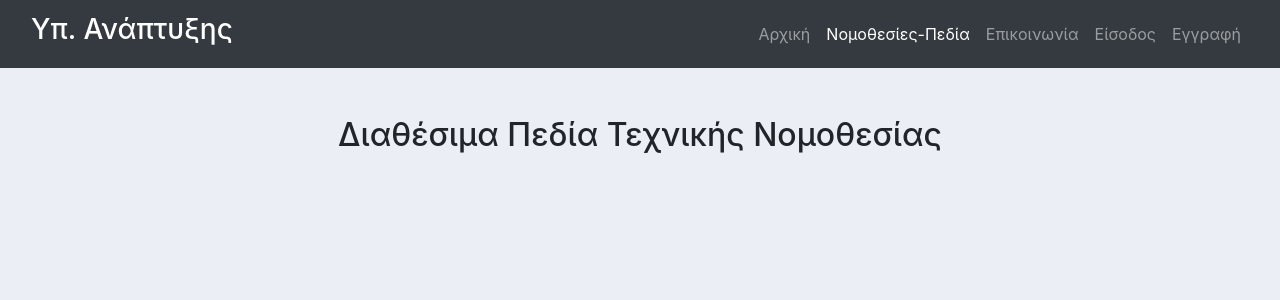
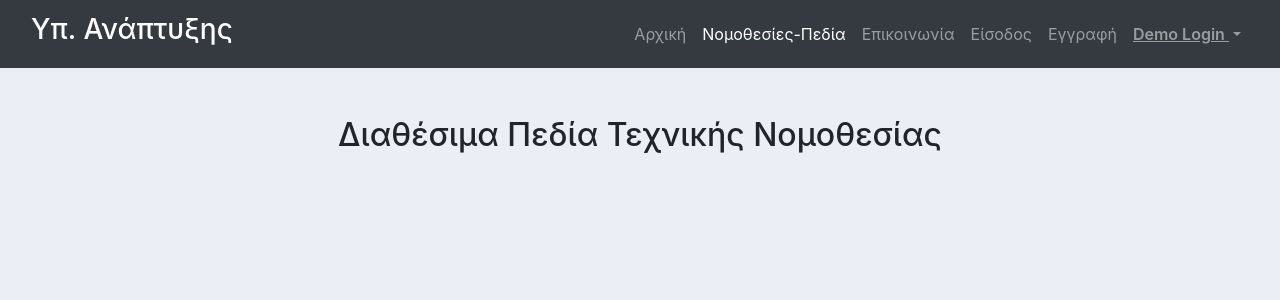
Before and after one commit to Johnbin89/AthTechSD2020, a Django app: page /accounts/regulation/ in a window 1280 px wide. Shown: the top 300 px of the page. Run offline with Django 3.2, Linux system fonts and the light colour scheme; some libraries are stand-ins or nearby versions.

Commit message:
#18 add demo login option in home

```diff
--- a/accounts/urls.py
+++ b/accounts/urls.py
@@ -7,6 +7,9 @@ from accounts import views as views_accounts
 
 urlpatterns = [
     path('login/', LoginView.as_view(extra_context={'login': True}), name='login'),
+    path('foreas_demo_login/', views_accounts.foreas_login, name='foreas_demo_login'),
+    path('esyd_demo_login/', views_accounts.esyd_login, name='esyd_demo_login'),
+    path('ypan_demo_login/', views_accounts.ypan_login, name='ypan_demo_login'),
     path('register/', views_accounts.register, name='register'),
     path('logout/', views_accounts.logout_view, name='logout'),
     path('foreas_profile/<user_id>', views_accounts.ForeasProfile.as_view() , name='foreas_profile'),
--- a/accounts/views.py
+++ b/accounts/views.py
@@ -1,15 +1,38 @@
 from django.shortcuts import render, redirect
 from django.contrib.auth.decorators import login_required
 from django.utils.decorators import method_decorator
+from applications.views import user_home
 from .decorators import foreas_required, ypan_required, esyd_required
 from django.contrib import messages
-from django.contrib.auth import authenticate, logout
+from django.contrib.auth import authenticate, logout, login
 from accounts.forms import SignUpForm, ProfileForm
 from .models import ApplicantProfile, XeiristisYpourgeiou, XeiristisEsyd, Regulation, SubField
 from django.views.generic import UpdateView, CreateView, ListView
+from decouple import config
 
 
 # Create your views here.
+def foreas_login(request):
+    password = config('DEMO_FOREAS_PASS')
+    user = authenticate(username='foreas', password=password)
+    if user is not None:
+        login(request, user)
+        return redirect(user_home)
+
+def esyd_login(request):
+    password = config('DEMO_ESYD_PASS')
+    user = authenticate(username='esyd', password=password)
+    if user is not None:
+        login(request, user)
+        return redirect(user_home)
+
+def ypan_login(request):
+    password = config('DEMO_YPAN_PASS')
+    user = authenticate(username='ypan', password=password)
+    if user is not None:
+        login(request, user)
+        return redirect(user_home)
+
 @login_required
 def logout_view(request):
     logout(request)
--- a/app/templates/base.html
+++ b/app/templates/base.html
@@ -106,6 +106,14 @@
           <li class="nav-item {{ register|yesno:'active, ' }}" id="register">
             <a class="nav-link" href="{% url 'register' %}">Εγγραφή</a>
           </li>
+          <li class="nav-item dropdown">
+            <a id="navname" class="nav-link  dropdown-toggle" href="#" data-toggle="dropdown"> Demo Login </a>
+            <ul class="dropdown-menu">
+              <li><a class="dropdown-item" href="{% url 'foreas_demo_login' %}"> Login as Foreas </a></li>
+              <li><a class="dropdown-item" href="{% url 'esyd_demo_login' %}"> Login as Esyd </a></li>
+              <li><a class="dropdown-item" href="{% url 'ypan_demo_login'  %}"> Login as Ypan </a></li>
+            </ul>
+          </li>
           {% endif %}
 
         </ul>
```
